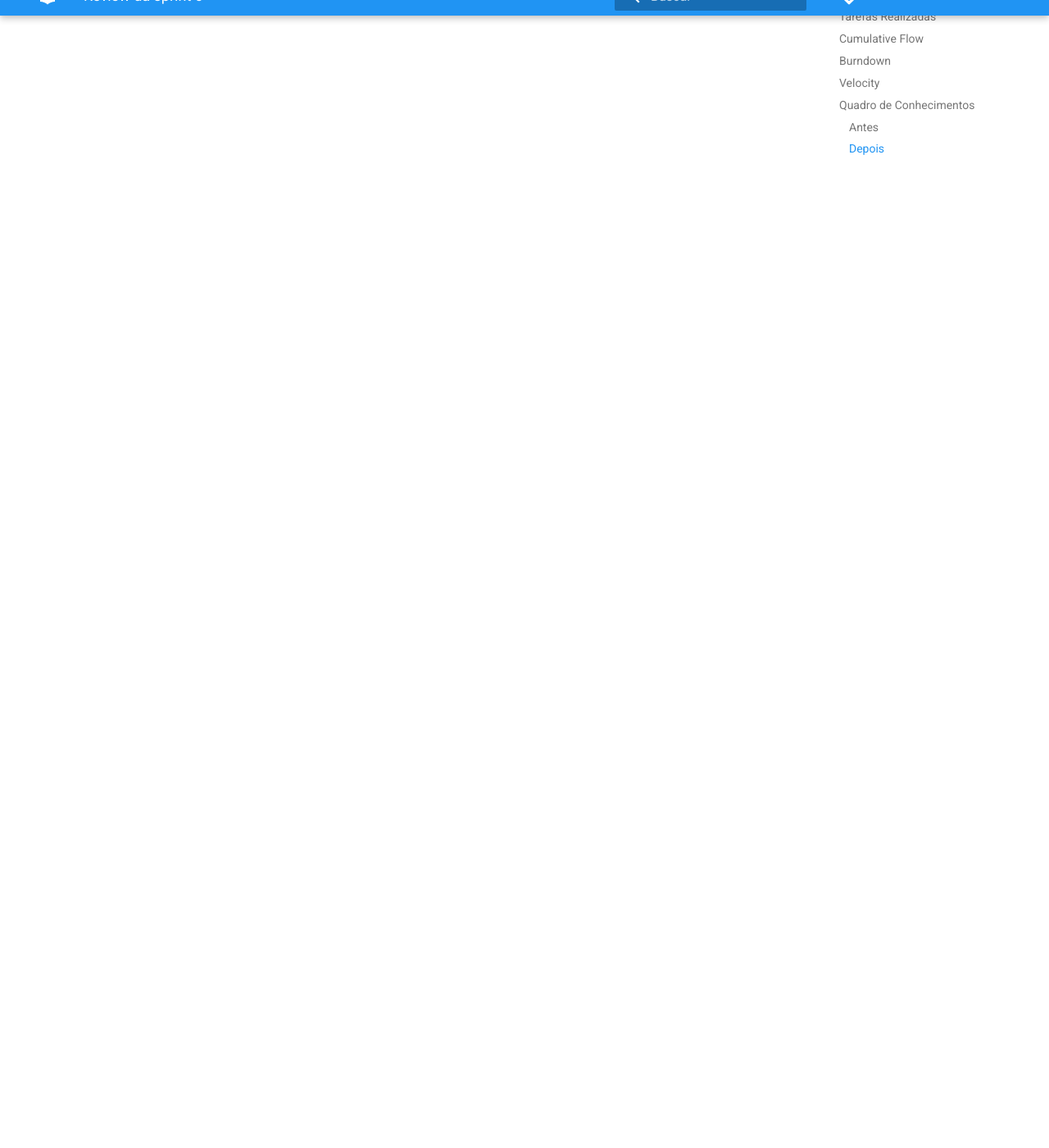
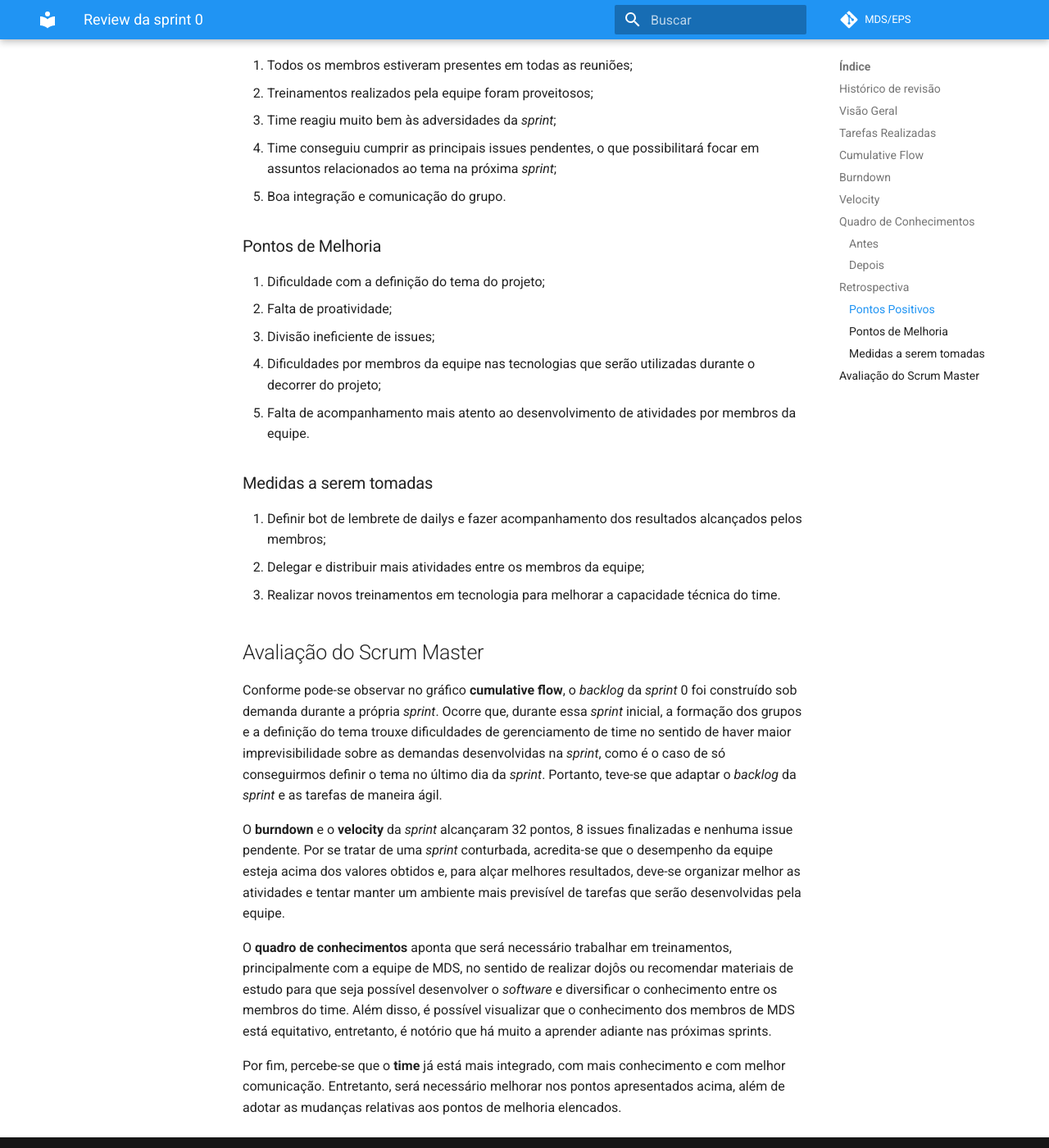
Before and after one commit to fga-eps-mds/2020.2-Projeto-Kokama-Wiki, an MkDocs documentation site: the page built from docs/management/sprints/sprint-0.md, in a window 1280 px wide and 1400 px high, scrolled down 3854 px. Shown: the whole window at 82% size. Built offline with MkDocs 1.6.1 and Material for MkDocs 9.7.7, drawn with Linux system fonts in a browser that asks for light colours; emoji names are drawn with the system emoji font; comment, search, counter and statistics services are not loaded.

Commit message:
Add retrospective to sprint 0

```diff
--- a/docs/management/sprints/sprint-0.md
+++ b/docs/management/sprints/sprint-0.md
@@ -53,3 +53,37 @@
 ### Depois
 
 ![Quadro de conhecimento antes](../../assets/img/sprints/sprint-0/knowledge-board-after.png)
+
+## Retrospectiva
+
+### Pontos Positivos
+
+1. Todos os membros estiveram presentes em todas as reuniões;
+2. Treinamentos realizados pela equipe foram proveitosos;
+3. Time reagiu muito bem às adversidades da *sprint*;
+4. Time conseguiu cumprir as principais issues pendentes, o que possibilitará focar em assuntos relacionados ao tema na próxima *sprint*;
+5. Boa integração e comunicação do grupo.
+
+### Pontos de Melhoria
+
+1. Dificuldade com a definição do tema do projeto;
+2. Falta de proatividade;
+3. Divisão ineficiente de issues;
+4. Dificuldades por membros da equipe nas tecnologias que serão utilizadas durante o decorrer do projeto;
+5. Falta de acompanhamento mais atento ao desenvolvimento de atividades por membros da equipe.
+
+### Medidas a serem tomadas
+
+1. Definir bot de lembrete de dailys e fazer acompanhamento dos resultados alcançados pelos membros;
+2. Delegar e distribuir mais atividades entre os membros da equipe;
+3. Realizar novos treinamentos em tecnologia para melhorar a capacidade técnica do time.
+
+## Avaliação do Scrum Master
+
+Conforme pode-se observar no gráfico **cumulative flow**, o *backlog* da *sprint* 0 foi construído sob demanda durante a própria *sprint*. Ocorre que, durante essa *sprint* inicial, a formação dos grupos e a definição do tema trouxe dificuldades de gerenciamento de time no sentido de haver maior imprevisibilidade sobre as demandas desenvolvidas na *sprint*, como é o caso de só conseguirmos definir o tema no último dia da *sprint*. Portanto, teve-se que adaptar o *backlog* da *sprint* e as tarefas de maneira ágil.
+
+O **burndown** e o **velocity** da *sprint* alcançaram 32 pontos, 8 issues finalizadas e nenhuma issue pendente. Por se tratar de uma *sprint* conturbada, acredita-se que o desempenho da equipe esteja acima dos valores obtidos e, para alçar melhores resultados, deve-se organizar melhor as atividades e tentar manter um ambiente mais previsível de tarefas que serão desenvolvidas pela equipe.
+
+O **quadro de conhecimentos** aponta que será necessário trabalhar em treinamentos, principalmente com a equipe de MDS, no sentido de realizar dojôs ou recomendar materiais de estudo para que seja possível desenvolver o *software* e diversificar o conhecimento entre os membros do time. Além disso, é possível visualizar que o conhecimento dos membros de MDS está equitativo, entretanto, é notório que há muito a aprender adiante nas próximas sprints.
+
+Por fim, percebe-se que o **time** já está mais integrado, com mais conhecimento e com melhor comunicação. Entretanto, será necessário melhorar nos pontos apresentados acima, além de adotar as mudanças relativas aos pontos de melhoria elencados.
```
